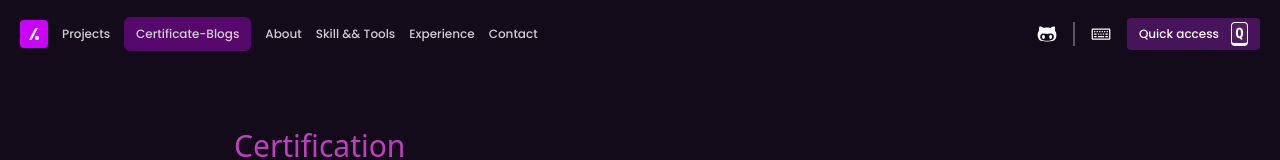
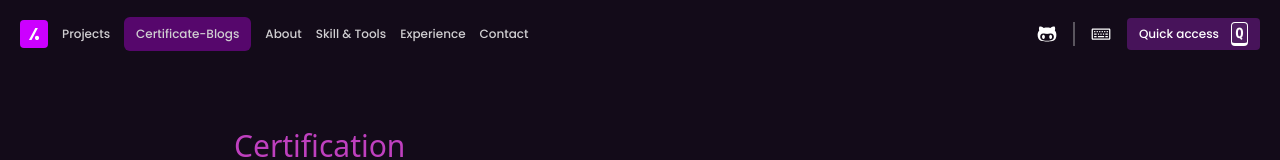
Before and after one commit to jeyasudhan2/PortFolio2025, a React (Vite) app: page /certificate-blogs in a window 1280 px wide. Shown: the top 160 px of the page. Built offline with nearby package versions, Linux system fonts and the light colour scheme; a web font is replaced by a local one.

Commit message:
fix ui box

```diff
--- a/src/Components/NavBar.jsx
+++ b/src/Components/NavBar.jsx
@@ -49,7 +49,7 @@ const NavBar = () => {
               About
             </Link>
             <Link className="not-hover:opacity-80" to="/skill">
-              Skill && Tools
+              Skill & Tools
             </Link>
             <Link className="not-hover:opacity-80" to="/">
               Experience
--- a/src/Pages/Certification.jsx
+++ b/src/Pages/Certification.jsx
@@ -47,7 +47,7 @@ const Certification = () => {
           {certifications.map((certificate, idx) => (
             <div
 
-              className="bg-transparent  text-xs md:text-sm lg:text-[16px] overflow-hidden hover:shadow-[0_0_5px_1px_#fc29fc,0_0_7px_2px_#fc29fc] backdrop-blur-xl  hover:scale-105 transition duration-150  border-2 border-[#550655] sm:w-110 sm:h-40   lg:w-[25%] lg:h-100 md:w-110  md:h-50 flex flex-col justify-evenly  rounded-[15px]   px-4 py-5  z-50    "
+              className="bg-transparent  text-xs md:text-sm lg:text-[16px] overflow-hidden hover:shadow-[0_0_5px_1px_#fc29fc,0_0_7px_2px_#fc29fc] backdrop-blur-xl  hover:scale-105 transition duration-150  border-2 border-[#550655] sm:w-110 sm:h-40   lg:w-[25%] lg:h-100 md:w-110  md:h-50 flex flex-col justify-evenly  rounded-[15px]   px-4 py-5      "
               key={idx}
             >
               <h1 className="boldonse-regular">About:<span className=" text-[#fc29fc]">{certificate.name}</span></h1>
```
